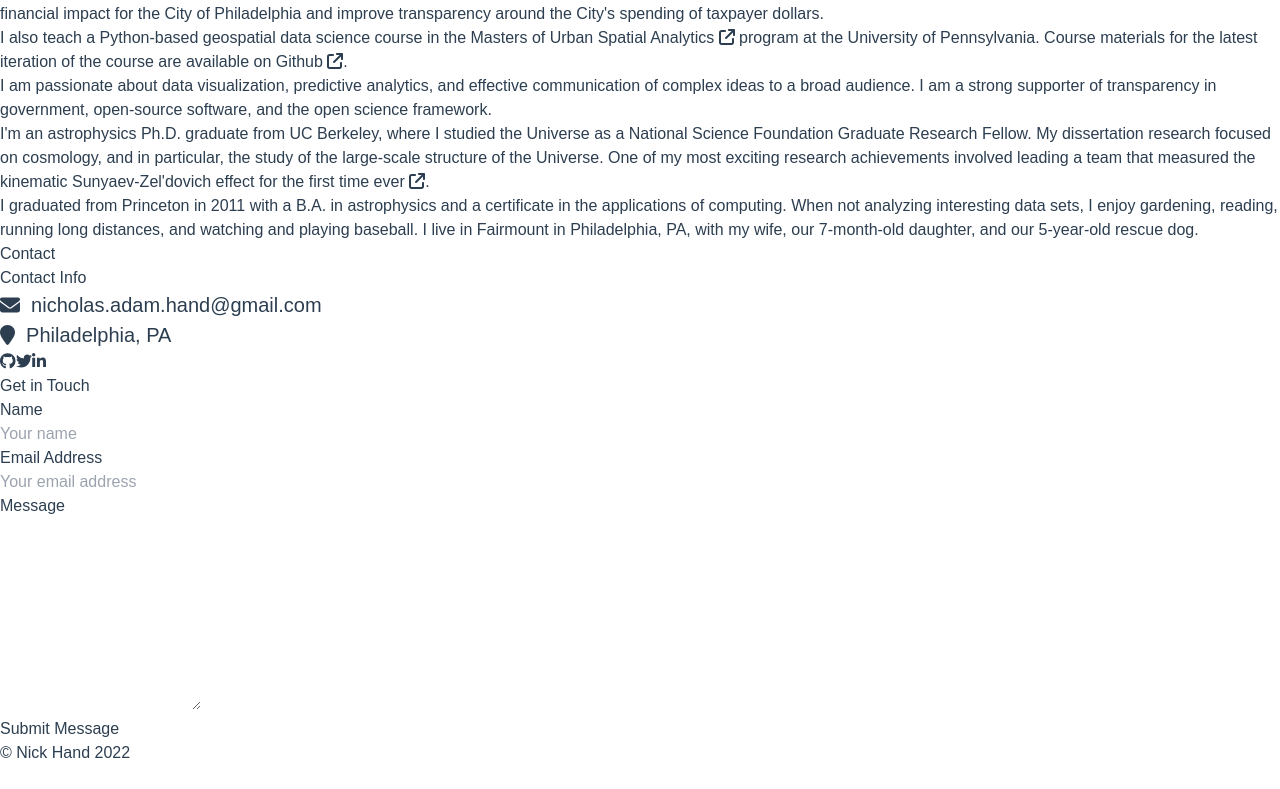
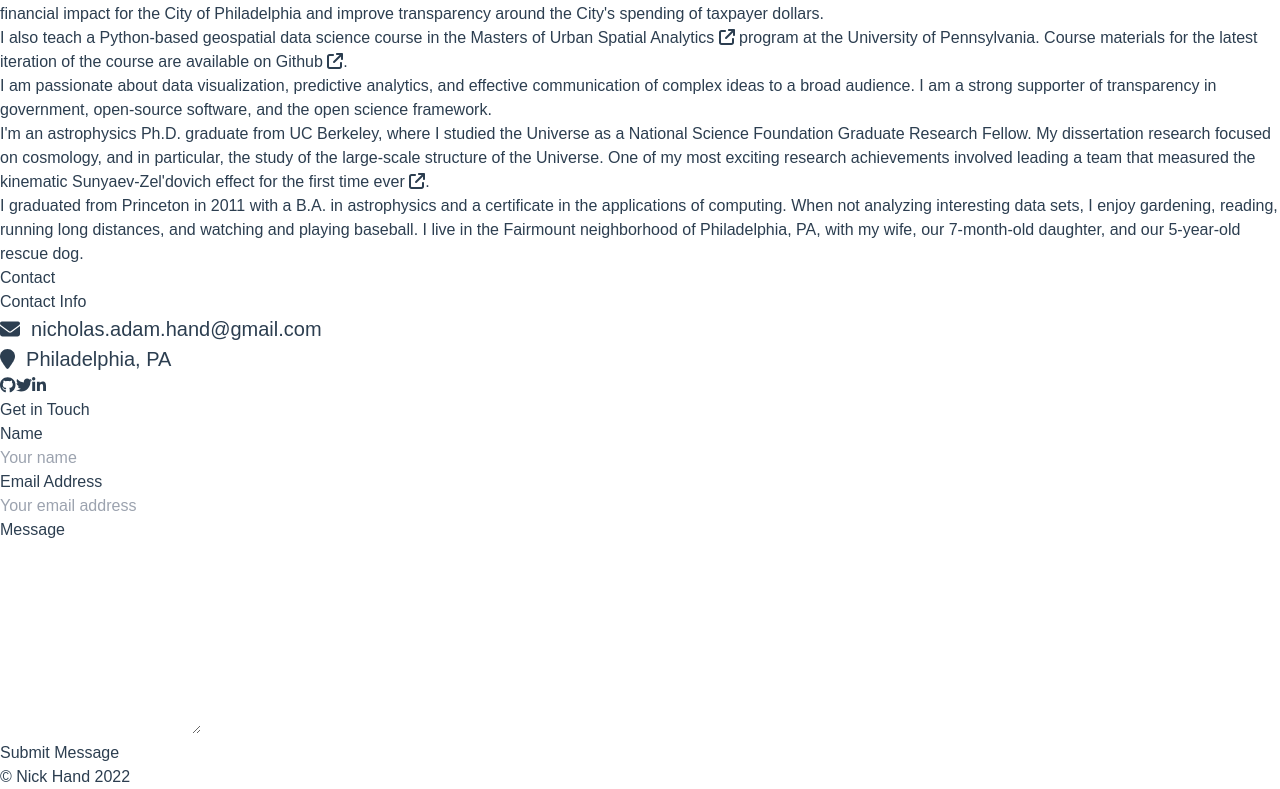
Before and after one commit to nickhand/nickhand.dev, a Vue app: page / in a window 1280 px wide. Shown: the part 1684-2473 px from the top of the page. Before the commit the page ends 2449 px from the top, so only its background shows below. Built offline with nearby package versions, Linux system fonts and the light colour scheme.

Commit message:
update about

```diff
--- a/src/sections/About.vue
+++ b/src/sections/About.vue
@@ -108,9 +108,9 @@ import { VuePdf } from "vue3-pdfjs/esm";
             I graduated from Princeton in 2011 with a B.A. in astrophysics and a
             certificate in the applications of computing. When not analyzing
             interesting data sets, I enjoy gardening, reading, running long
-            distances, and watching and playing baseball. I live in Fairmount in
-            Philadelphia, PA, with my wife, our 7-month-old daughter, and our
-            5-year-old rescue dog.
+            distances, and watching and playing baseball. I live in the
+            Fairmount neighborhood of Philadelphia, PA, with my wife, our
+            7-month-old daughter, and our 5-year-old rescue dog.
           </p>
         </div>
       </div>
```
